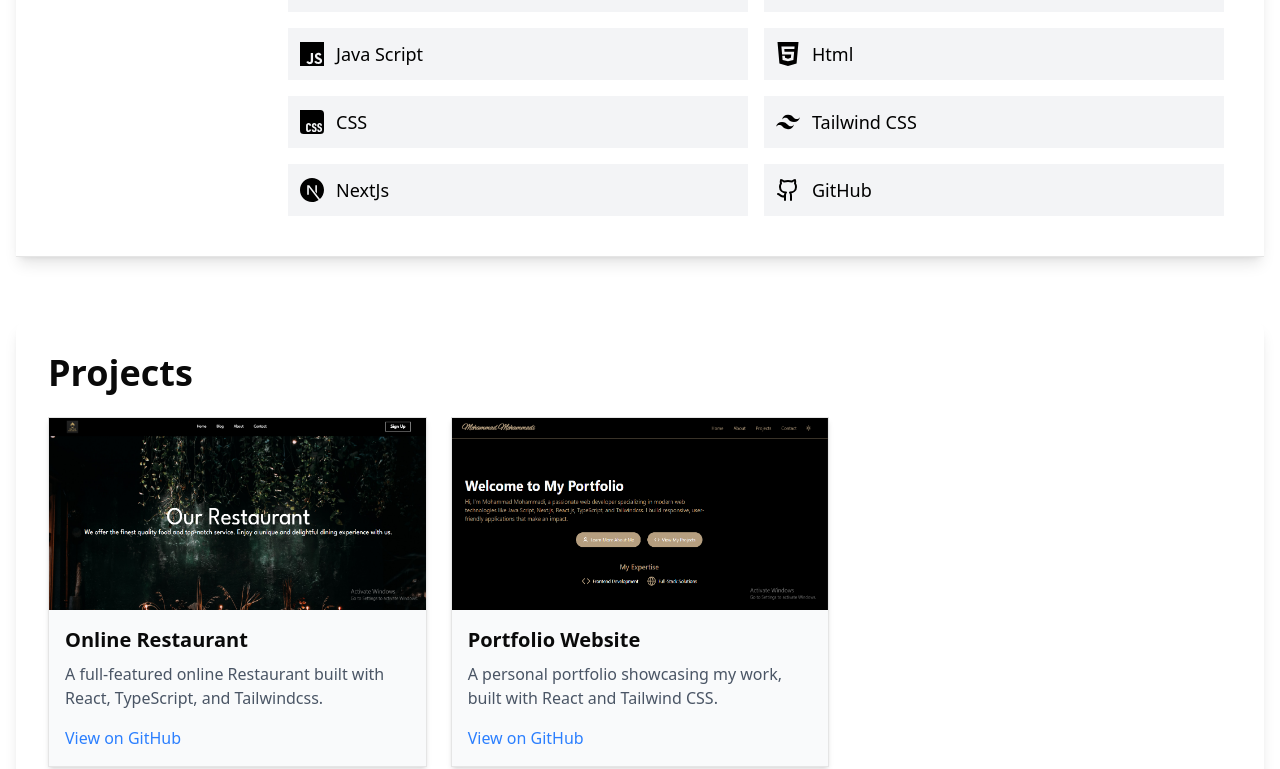
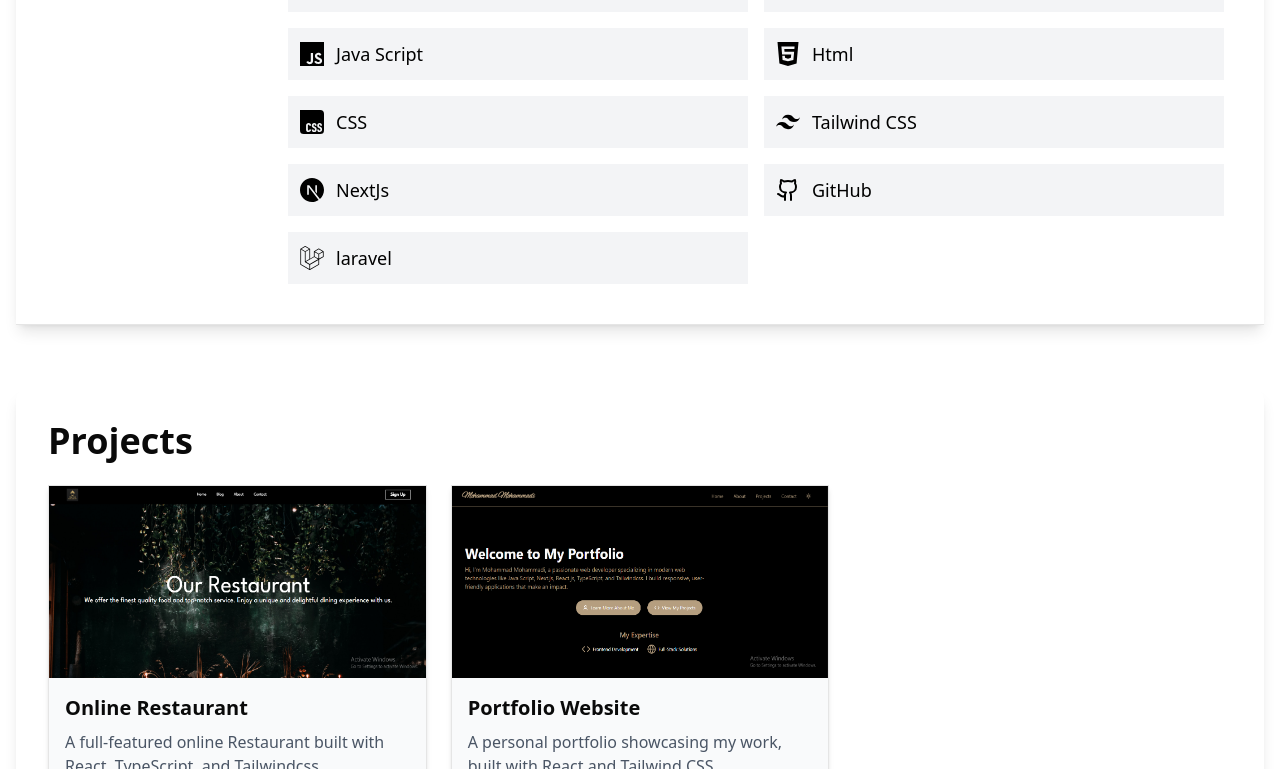
Before and after one commit to mohammadmohammadi785-crypto/My-Portfolio, a React (Vite) app: page / in a window 1280 px wide. Shown: the part 1026-1795 px from the top of the page. Built offline with nearby package versions, Linux system fonts and the light colour scheme.

Commit message:
Changes added

```diff
--- a/src/components/About.tsx
+++ b/src/components/About.tsx
@@ -6,12 +6,13 @@ import javascript from "/javascript.svg";
 import html5 from "/html5.svg";
 import react from "/react.svg";
 import css from "/css.svg";
+import laravel from "/laravel.svg";
 import typescript from "/typescript.svg";
 export default function About() {
   const skills = [
     {
       name: "React",
-      icon: <img className="w-6 h-6 text-black" src={react} />,
+      icon: <img className="w-6 h-6 text-black " src={react} />,
     },
     {
       name: "Type Script",
@@ -40,6 +41,10 @@ export default function About() {
     {
       name: "GitHub",
       icon: <Github className="h-6 w-6  text-black" />,
+    },
+    {
+      name: "laravel",
+      icon: <img className="h-6 w-6 font-bold  text-black" src={laravel} />,
     },
   ];
 
--- a/src/components/Footer.tsx
+++ b/src/components/Footer.tsx
@@ -21,7 +21,7 @@ function Footer() {
     },
     {
       name: "Twitter",
-      href: "https://x.com/yourusername",
+      href: "https://x.com/M0HAMMADI1212",
       icon: <Twitter className="h-5 w-5 sm:h-6 sm:w-6" />,
     },
   ];
```
Also changed, not shown: public/laravel.svg (added).
